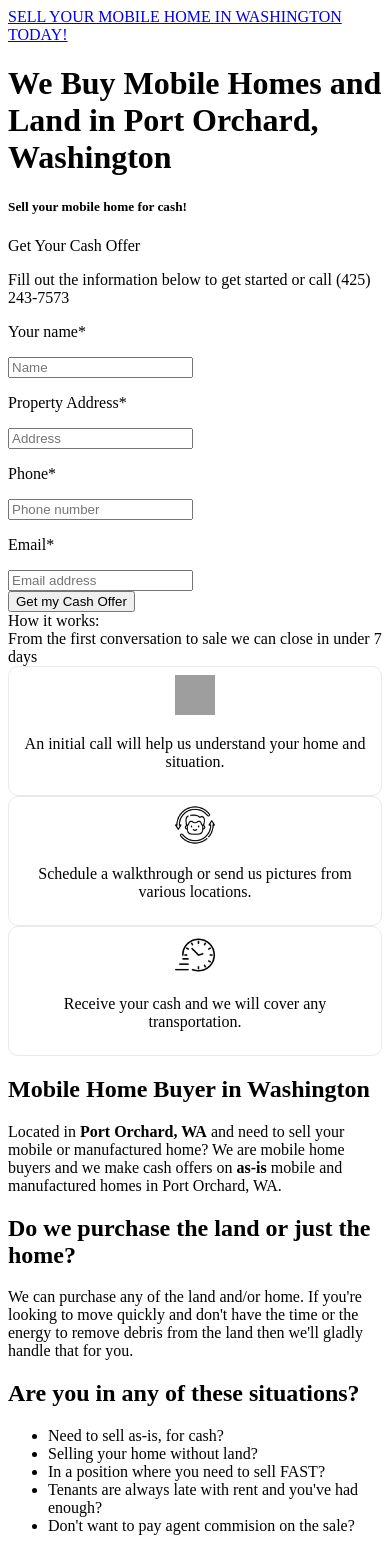
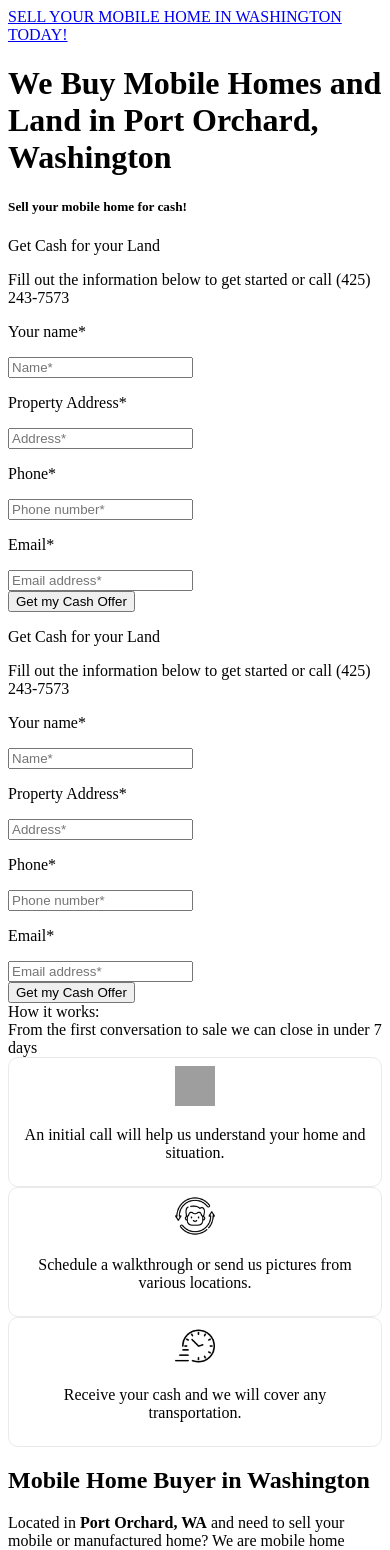
Before and after one commit to garcia42/tygrit, a Next.js app: page / in a window 390 px wide. Shown: the top 1550 px of the page. Built offline with nearby package versions, Linux system fonts and the light colour scheme; grey boxes are pictures that could not be loaded.

Commit message:
Add form to top for small screens

```diff
--- a/components/InfoForm.tsx
+++ b/components/InfoForm.tsx
@@ -102,19 +102,19 @@ export default function InfoForm({setSuccessToast, setFailToast}: InfoFormPropTy
         }
 
     return (
-      <div className="m-4 bg-gray-200 p-4 shadow-xl">
-        <p className="text-xl font-semibold">Get Your Cash Offer</p>
+      <div className="md:my-4 mx-4 bg-gray-200 p-4 shadow-xl">
+        <p className="text-xl font-semibold">Get Cash for your Land</p>
         <p className="">Fill out the information below to get started or call (425) 243-7573</p>
-        <form className="mt-2" onSubmit={(e) => submitEmail(e, email)}>
-          <div className="my-1">
-            <p>Your name<span className="text-red-400">*</span></p>
-            <input required={true} className="border border-gray-500 p-2 flex w-full rounded-lg" type="address" name="name" value={name} onChange={(e) => setName(e.target.value)} placeholder="Name"></input>
+        <form className="mt-2 max-w-lg mx-auto" onSubmit={(e) => submitEmail(e, email)}>
+          <div className="my-2">
+            <div className="hidden md:block"><p>Your name<span className="text-red-400">*</span></p></div>
+            <input required={true} className="border border-gray-500 p-2 flex w-full rounded-lg" type="address" name="name" value={name} onChange={(e) => setName(e.target.value)} placeholder="Name*"></input>
           </div>
-          <div className="my-1">
-            <p>Property Address<span className="text-red-400">*</span></p>
-            <input required={true} className="border border-gray-500 p-2 flex w-full rounded-lg" type="address" name="email" value={address} onChange={(e) => setAddress(e.target.value)} placeholder="Address"></input>
+          <div className="my-2">
+            <div className="hidden md:block"><p>Property Address<span className="text-red-400">*</span></p></div>
+            <input required={true} className="border border-gray-500 p-2 flex w-full rounded-lg" type="address" name="email" value={address} onChange={(e) => setAddress(e.target.value)} placeholder="Address*"></input>
           </div>
-          {/* <div className="my-1">
+          {/* <div className="my-2">
             <p>My home is...<span className="text-red-400">*</span></p>
             <ul className=" flex">
               <li className=" inline text-center items-center relative flex-1">
@@ -125,16 +125,16 @@ export default function InfoForm({setSuccessToast, setFailToast}: InfoFormPropTy
               </li>
             </ul>
           </div> */}
-          <div className="my-1">
-            <p>Phone<span className="text-red-400">*</span></p>
-            <input required={true} className="border border-gray-500 p-2 flex w-full rounded-lg" name="email" value={phone} onChange={(e) => setPhone(e.target.value)} placeholder="Phone number"></input>
+          <div className="my-2">
+            <div className="hidden md:block"><p>Phone<span className="text-red-400">*</span></p></div>
+            <input required={true} className="border border-gray-500 p-2 flex w-full rounded-lg" name="email" value={phone} onChange={(e) => setPhone(e.target.value)} placeholder="Phone number*"></input>
           </div>
-          <div className="my-1">
-            <p>Email<span className="text-red-400">*</span></p>
-            <input required={true} className="border border-gray-500 p-2 flex w-full rounded-lg" name="email" value={email} onChange={(e) => setEmail(e.target.value)} placeholder="Email address"></input>
+          <div className="my-2">
+            <div className="hidden md:block"><p>Email<span className="text-red-400">*</span></p></div>
+            <input required={true} className="border border-gray-500 p-2 flex w-full rounded-lg" name="email" value={email} onChange={(e) => setEmail(e.target.value)} placeholder="Email address*"></input>
           </div>
           <div className="flex mt-2">
-            <button className="text-white bg-red-600 p-2 mx-auto w-6/12 rounded-lg">Get my Cash Offer</button>
+            <button className="text-white bg-red-600 p-2 mx-auto md:w-6/12 rounded-lg">Get my Cash Offer</button>
           </div>
         </form>
       </div>
--- a/pages/index.tsx
+++ b/pages/index.tsx
@@ -57,6 +57,10 @@ const Home: NextPage = () => {
               </div>
             </div>
           </div>
+        </div>
+
+        <div className="sm:hidden block mt-2">
+          <InfoForm setSuccessToast={setSuccessToast} setFailToast={setFailToast}/>
         </div>
 
         <div className="items-center text-center mt-6 mx-4">
```
